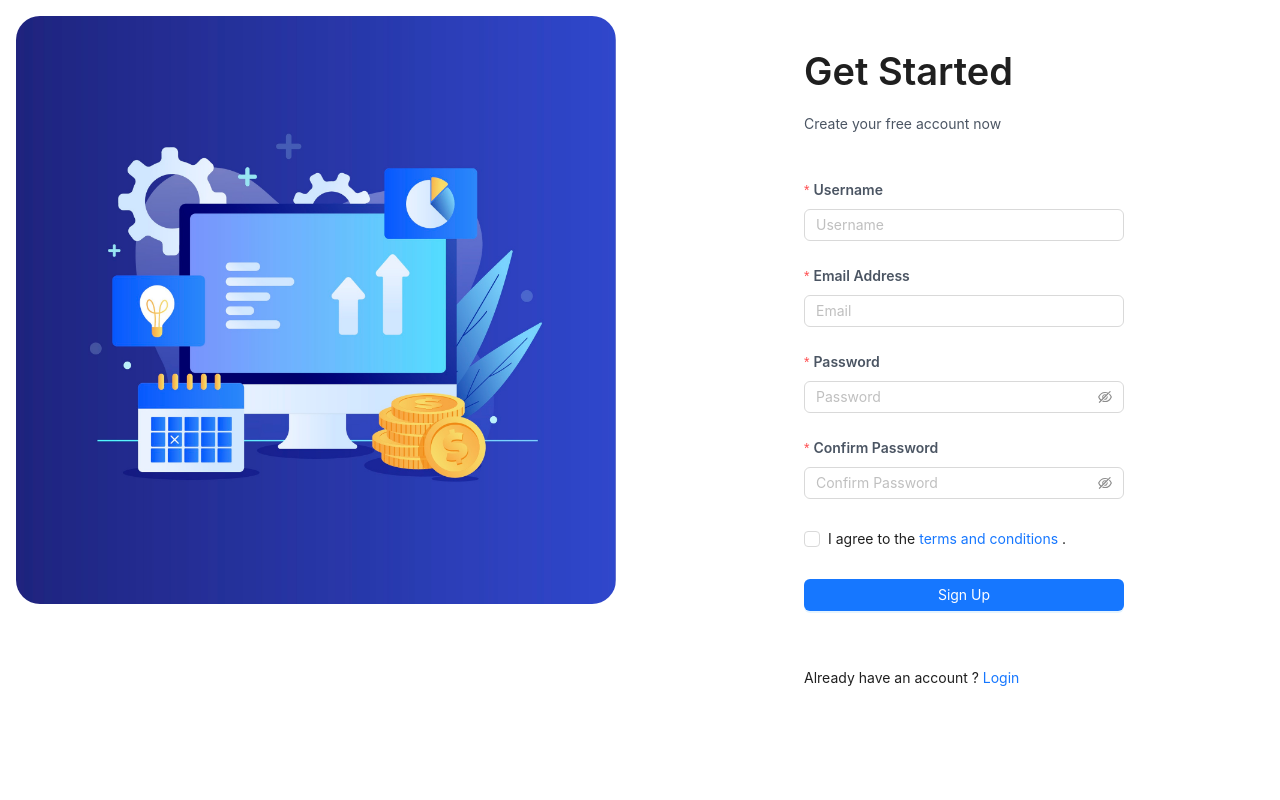
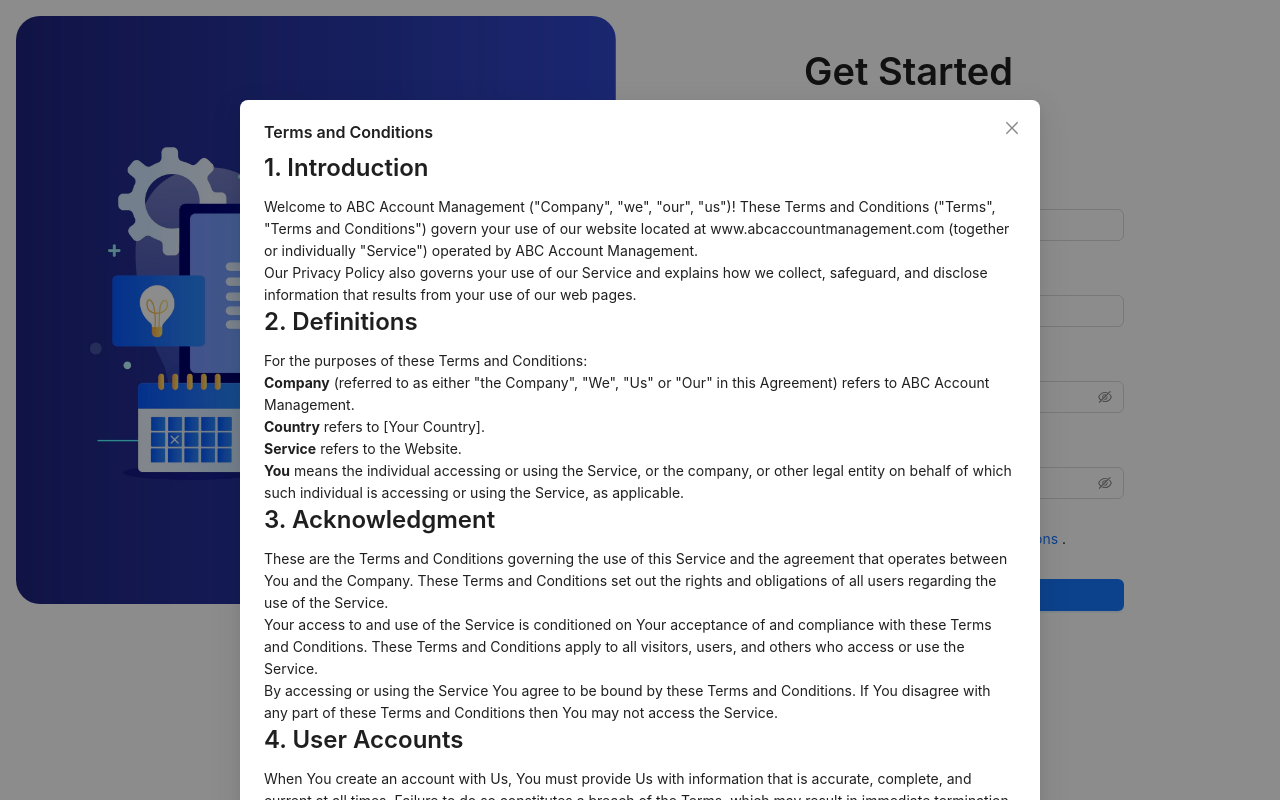
Before and after one commit to Aashey/BudgetBuddy-Frontend, a React (Vite) app: page /signup in a window 1280 px wide. Both pictures are taken after a click on the link "terms and conditions". Built offline with nearby package versions, Linux system fonts and the light colour scheme.

Commit message:
Cleared unnecessary comments

```diff
--- a/src/components/login/LoginForm.jsx
+++ b/src/components/login/LoginForm.jsx
@@ -15,9 +15,7 @@ import {
 import LoginLogo from "./Logo";
 import { NavLink, useNavigate } from "react-router-dom";
 import { LockOutlined, UserOutlined } from "@ant-design/icons";
-// import FormDebug from "../../helper/FormDebug";
 import { useLogin } from "../../services/auth";
-import axios from "axios";
 
 const LoginForm = () => {
   const [form] = Form.useForm();
@@ -57,9 +55,6 @@ const LoginForm = () => {
           className="mt-11 mb-4 w-full"
           layout="vertical"
         >
-          {/* <Form.Item shouldUpdate>
-            {() => <pre>{JSON.stringify(form.getFieldValue(), null, 2)}</pre>}
-          </Form.Item> */}
           <Form.Item
             name="email"
             label={
--- a/src/components/login/SignUpForm.jsx
+++ b/src/components/login/SignUpForm.jsx
@@ -64,10 +64,6 @@ const SignupForm = () => {
           className="mt-11 mb-4 w-full"
           layout="vertical"
         >
-          {/* <Form.Item shouldUpdate>
-            {() => <pre>{JSON.stringify(form.getFieldValue(), null, 2)}</pre>}
-          </Form.Item> */}
-
           <Form.Item
             name="username"
             label={
@@ -167,7 +163,7 @@ const SignupForm = () => {
             Sign Up
           </Button>
         </Form>
-        {/* <Modal
+        <Modal
           title="Terms and Conditions"
           open={isModalOpen}
           onCancel={closeModal}
@@ -176,7 +172,7 @@ const SignupForm = () => {
           width={800}
         >
           <TermsAndConditions />
-        </Modal> */}
+        </Modal>
         <Text className="pt-10">
           Already have an account ? <NavLink to="/login">Login</NavLink>
         </Text>
```
